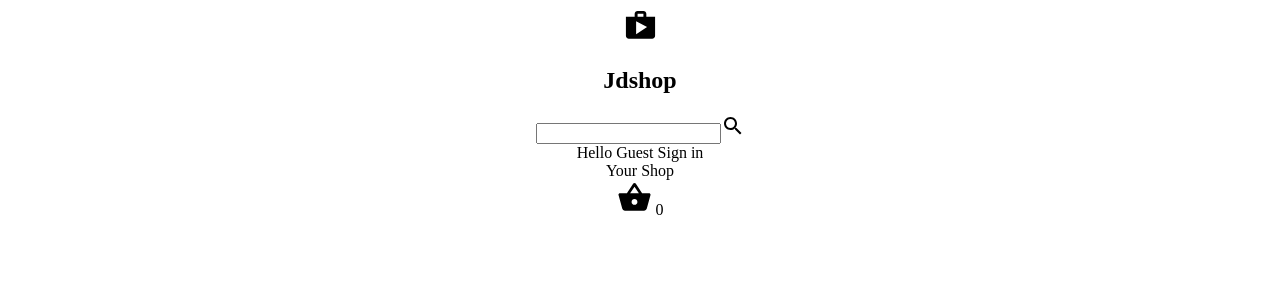
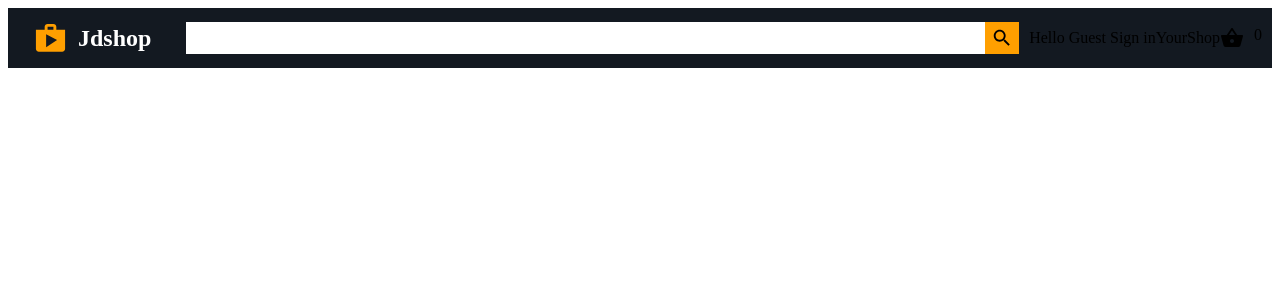
Before and after one commit to janeezy/jdshop, a React (Create React App) app: page / in a window 1280 px wide. Shown: the top 300 px of the page. Built offline with nearby package versions, Linux system fonts and the light colour scheme.

Commit message:
added styling

```diff
--- a/src/App.js
+++ b/src/App.js
@@ -1,36 +1,11 @@
 
 import './App.css';
-import ShoppingBasketIcon from '@mui/icons-material/ShoppingBasket';
-import ShopIcon from '@mui/icons-material/Shop';
-import SearchIcon from '@mui/icons-material/Search';
+import Header from './Header';
 
 function App() {
   return (
-    <div className="App">
-      <div className='header__logo'></div>
-      <ShopIcon className='header__logoImage' fontSize='large' />
-      <h2 className='header__logoTitle'>Jdshop</h2>
-
-      <div className="header__search">
-      <input type="text" className='header__searchInput' />
-        < SearchIcon className='header__searchIcon' />
-        </div>
-
-
-      <div className="header__nav"></div>
-
-      <div className="nav__item"></div>
-      <span className="nav__itemlineone"> Hello Guest</span>
-      <span className="nav__itemlineone"> Sign in</span>
-
-
-      <div className="nav__item"></div>
-      <span className="nav__itemlineone"> Your</span>
-      <span className="nav__itemlineone"> Shop</span>
-
-      <div className="nav__item"></div>
-      <ShoppingBasketIcon fontSize='large'/>
-      <span className="nav__itemlineone"> 0 </span>
+    <div className='App'>
+    <Header/>
     </div>
 
   );
--- /dev/null
+++ b/src/Header.css
@@ -0,0 +1,76 @@
+.header{
+    height: 60px ;
+    display: flex ;
+    align-items: center;
+    background-color: #131921;
+    position: sticky;
+    top:0;
+    z-index: 100;
+}
+
+.header__logo{
+    display: flex;
+    align-items: center;
+    color: #ff9f00;
+    margin: 0 25px;
+}
+
+.header__logoImage{
+    margin-right: 10px;
+
+}
+
+.header__logoTitle{
+    text-decoration: none;
+    border: 0;
+    color: white;
+}
+
+.header__search{
+    display: flex;
+    flex: 1;
+    align-items: center;
+    border-radius: 24px;
+    margin: 0 10px;
+}
+
+.header__searchInput{
+    height: 12px;
+    padding: 10px;
+    border: none;
+    width: 100%;
+}
+
+.header__searchIcon{
+    padding: 5px;
+    height: 22px !important;
+    background-color: #ff9f00;
+}
+
+.nav__item{
+    display: flex;
+    justify-content: space-evenly;
+}
+
+.nav__itemLineOne{
+    font-size: 10px;
+}
+
+.nav__LineTwo{
+    font-size: 13px;
+    font-weight: 800;
+}
+
+.nav__itemBasket{
+    display: flex;
+    align-items: center;
+    color: white;
+    margin-right: 50px;
+    margin-left:10px ;
+
+}
+
+.nav__basketCount{
+    margin-left: 10px;
+    margin-right: 10px;
+}
--- /dev/null
+++ b/src/Header.js
@@ -0,0 +1,42 @@
+import React from 'react';
+import './Header.css';
+import ShoppingBasketIcon from '@mui/icons-material/ShoppingBasket';
+import ShopIcon from '@mui/icons-material/Shop';
+import SearchIcon from '@mui/icons-material/Search';
+
+function Header ()
+{
+    return (
+        <div className='header'>
+            <div className='header__logo'>
+      <ShopIcon className='header__logoImage' fontSize='large' />
+                <h2 className='header__logoTitle'>Jdshop</h2>
+                </div>
+
+      <div className="header__search">
+      <input type="text" className='header__searchInput' />
+        < SearchIcon className='header__searchIcon' />
+            </div>
+
+      <div className="header__nav">
+
+      <div className="nav__item"></div>
+      <span className="nav__itemlineone"> Hello Guest</span>
+                <span className="nav__itemlineone"> Sign in</span>
+                </div>
+
+
+      <div className="nav__item">
+      <span className="nav__itemlineone"> Your</span>
+                <span className="nav__itemlineone"> Shop</span>
+                </div>
+
+      <div className="nav__item">
+      <ShoppingBasketIcon className='itemBasket'/>
+      <span className="nav__itemlineTwo nav__basketCount" > 0 </span>
+            </div>
+            </div>
+    )
+}
+
+export default Header
```
